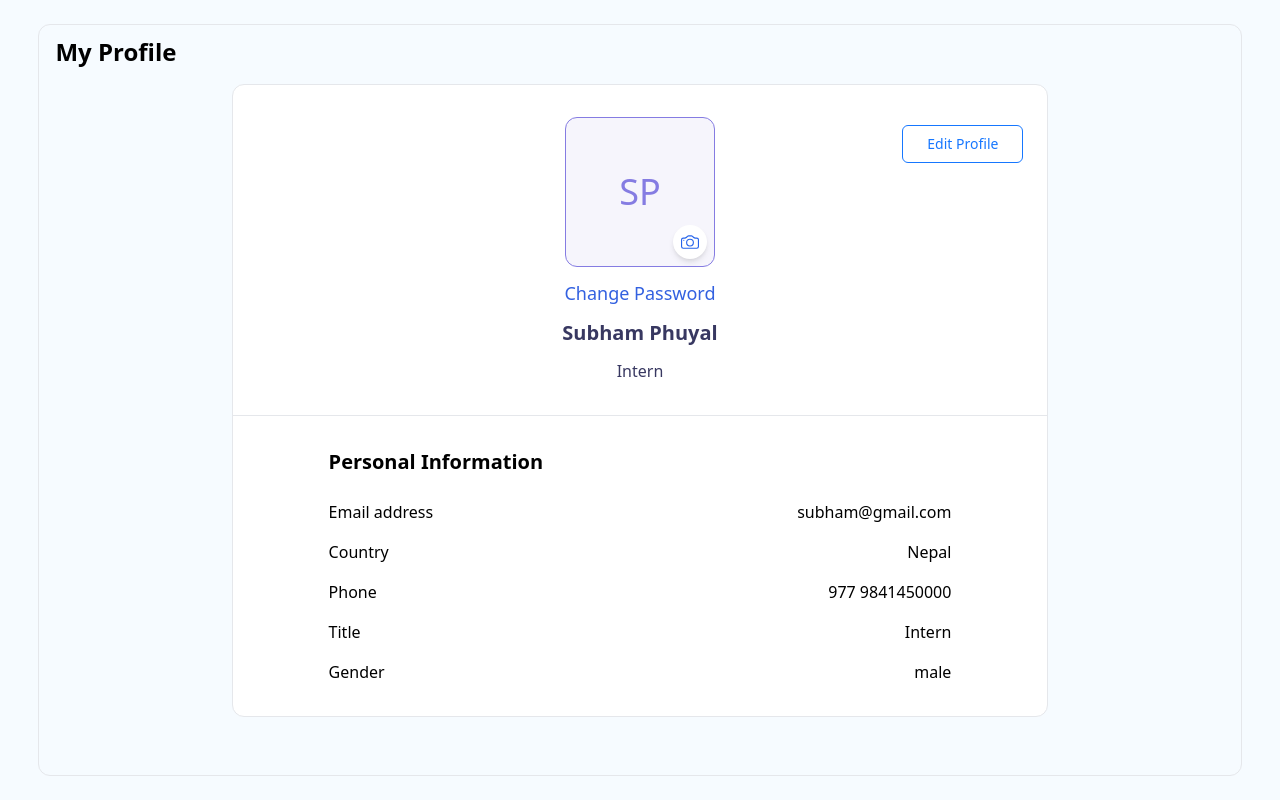
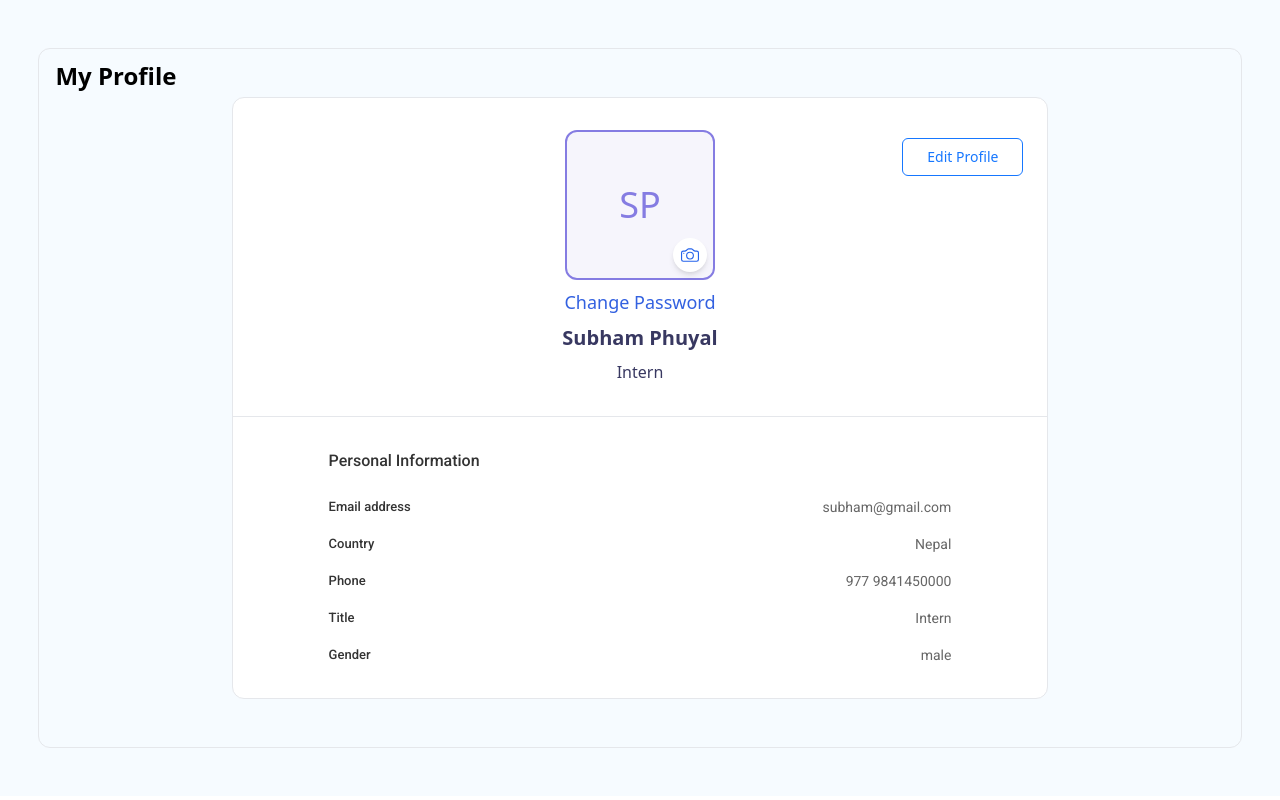
Before and after one commit to Mirojjj/MediaPreviewer, a React (Vite) app: page /profile in a window 1280 px wide. Built offline with nearby package versions, Linux system fonts and the light colour scheme.

Commit message:
ui improvements

```diff
--- a/src/components/EditProfile.jsx
+++ b/src/components/EditProfile.jsx
@@ -167,7 +167,7 @@ const EditProfile = ({ isEdit }) => {
                 },
               ]}
             >
-              <Input className="h-12 mt-1" onChange={handleChange} />
+              <Input className="h-12" onChange={handleChange} />
             </Form.Item>
 
             <Form.Item
--- a/src/components/PersonalInformation.jsx
+++ b/src/components/PersonalInformation.jsx
@@ -5,27 +5,49 @@ const PersonalInformation = () => {
   const userData = useSelector((state) => state.user);
   return (
     <div className=" px-24 py-8">
-      <p className=" font-bold text-xl">Personal Information</p>
+      <p className=" font-medium text-base text-[#333] font-roboto">
+        Personal Information
+      </p>
       <ul>
         <li className=" w-full flex justify-between mt-6">
-          <p className="">Email address</p>
-          <p className="">{userData.email_address}</p>
+          <p className=" font-medium text-[13px] text-[#333] font-roboto">
+            Email address
+          </p>
+          <p className=" font-normal text-[14px] text-[#666] font-roboto">
+            {userData.email_address}
+          </p>
         </li>
         <li className=" w-full flex justify-between mt-4">
-          <p className="">Country</p>
-          <p className="">{userData.country}</p>
+          <p className=" font-medium text-[13px] text-[#333] font-roboto">
+            Country
+          </p>
+          <p className=" font-normal text-[14px] text-[#666] font-roboto">
+            {userData.country}
+          </p>
         </li>
         <li className=" w-full flex justify-between mt-4">
-          <p className="">Phone</p>
-          <p className="">{userData.phone_number}</p>
+          <p className=" font-medium text-[13px] text-[#333] font-roboto">
+            Phone
+          </p>
+          <p className="font-normal text-[14px] text-[#666] font-roboto">
+            {userData.phone_number}
+          </p>
         </li>
         <li className=" w-full flex justify-between mt-4">
-          <p className="">Title</p>
-          <p className="">{userData.title}</p>
+          <p className=" font-medium text-[13px] text-[#333] font-roboto">
+            Title
+          </p>
+          <p className="font-normal text-[14px] text-[#666] font-roboto">
+            {userData.title}
+          </p>
         </li>
         <li className=" w-full flex justify-between mt-4">
-          <p className="">Gender</p>
-          <p className="">{userData.gender}</p>
+          <p className=" font-medium text-[13px] text-[#333] font-roboto">
+            Gender
+          </p>
+          <p className="font-normal text-[14px] text-[#666] font-roboto">
+            {userData.gender}
+          </p>
         </li>
       </ul>
     </div>
--- a/src/index.css
+++ b/src/index.css
@@ -90,7 +90,6 @@
   display: inline-block;
   width: 144px !important;
   height: 144px !important;
-  border: 2px solid #857ce2;
   border-radius: 12px;
 }
 
--- a/src/screens/Profilepage.jsx
+++ b/src/screens/Profilepage.jsx
@@ -186,12 +186,12 @@ const Profilepage = () => {
 
   return (
     <>
-      <div className=" h-screen w-full bg-dimblue-white flex justify-center items-center">
-        <div className=" border w-[94%] h-[94%] rounded-xl flex justify-center items-center relative">
+      <div className=" w-full bg-dimblue-white flex justify-center items-center py-12">
+        <div className=" border w-[94%] h-[94%]  rounded-xl flex justify-center items-center relative py-12">
           <div className="absolute top-3 left-4 font-semibold text-2xl leading-tight">
             My Profile
           </div>
-          <div className=" w-[68%] max-h-[94%] border rounded-xl bg-white">
+          <div className=" w-[68%] h-full  border rounded-xl bg-white">
             <div className=" w-full border-b h-1/2 flex justify-center items-start py-8 relative">
               <div
                 onClick={handleEditProfile}
@@ -199,7 +199,7 @@ const Profilepage = () => {
               >
                 Edit Profile
               </div>
-              <div className=" flex flex-col justify-center items-center gap-3">
+              <div className=" flex flex-col justify-center items-center gap-2">
                 <div className="relative">
                   {imageSrc ? (
                     <Image
@@ -212,9 +212,10 @@ const Profilepage = () => {
                   ) : (
                     <div
                       onClick={showModal}
-                      className=" border border-dark-purple h-[150px] w-[150px] rounded-xl bg-light-purple flex justify-center items-center  cursor-pointer"
+                      className={`border-2 border-dark-purple
+                        h-[150px] w-[150px] rounded-xl bg-light-purple flex justify-center items-center  cursor-pointer`}
                     >
-                      <div className="text-dark-purple text-4xl">SP</div>
+                      <p className="text-dark-purple text-4xl">SP</p>
                     </div>
                   )}
 
@@ -277,13 +278,14 @@ const Profilepage = () => {
         handleChangePasswordCancel={handleChangePasswordCancel}
         handleChangePasswordOk={handleChangePasswordOk}
       />
-
+      {/* padding top: 16px. padding left and right: 20px, padding bottom: 24px */}
       <div className="edit-modal">
         <Modal
+          className=" pt-4 px-5 pb-6"
           visible={isModalVisible}
           onOk={handleOk}
           onCancel={handleCropCancel}
-          width={800}
+          width={600}
           footer={[
             <div className=" pr-8">
               <Button
@@ -306,7 +308,10 @@ const Profilepage = () => {
             </div>,
           ]}
         >
-          <h1 className=" font-bold text-2xl pt-0 pl-4 pb-4">Crop Image</h1>
+          {/* modal title: font-size:16px, weight: 500, font style: roboto, color" #333 */}
+          <h1 className=" text-base font-medium font-roboto text-[#333] mb-3">
+            Crop Image
+          </h1>
           <hr />
           <div className=" flex flex-col justify-center items-center mt-8">
             <div
@@ -350,7 +355,6 @@ const Profilepage = () => {
               onClick={handleZoomIn}
             />
           </div>
-          <hr className=" mt-7 mb-4" />
         </Modal>
       </div>
     </>
--- a/tailwind.config.js
+++ b/tailwind.config.js
@@ -22,6 +22,9 @@ export default {
         "light-blue": "#1677FF",
         "black-shade": "#383861",
       },
+      fontFamily: {
+        roboto: ["Roboto", "sans-serif"],
+      },
     },
   },
   plugins: [],
```
